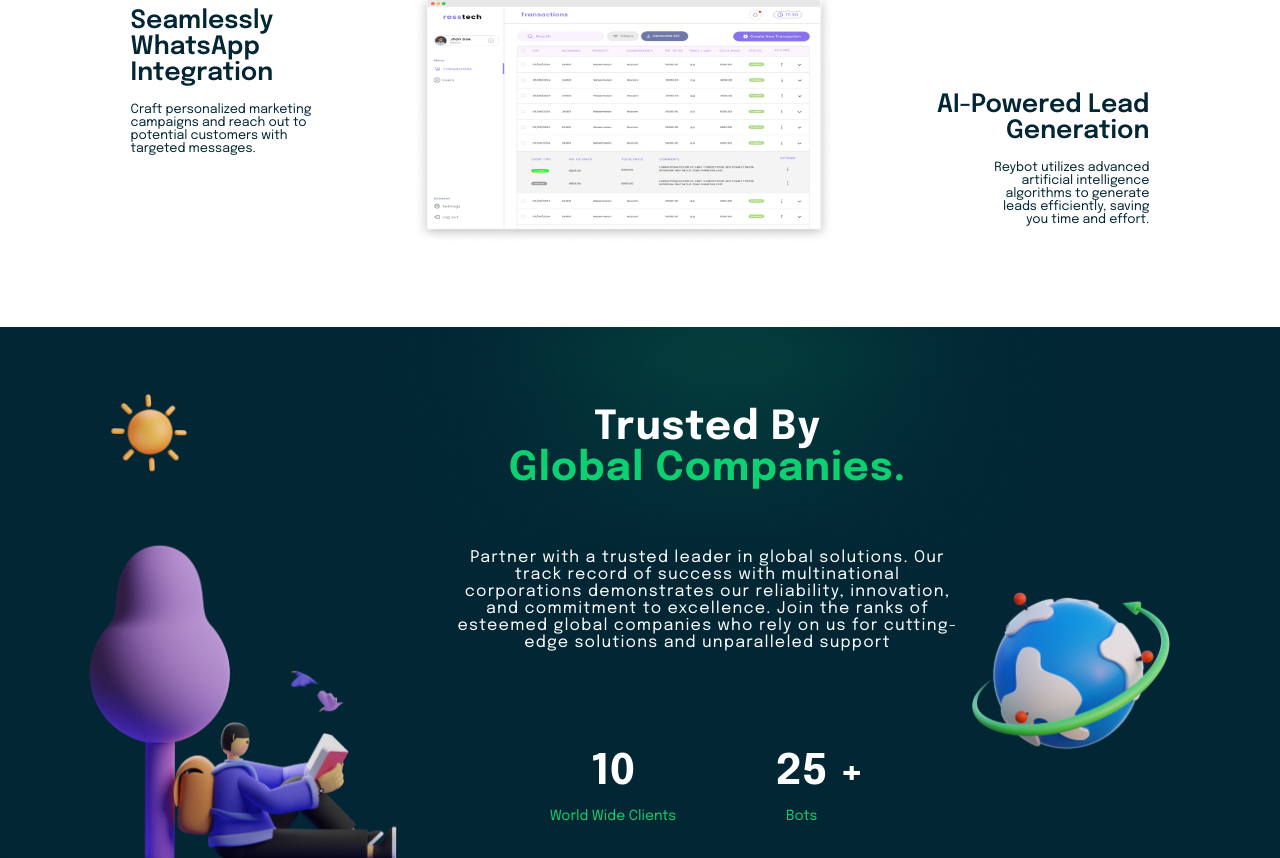
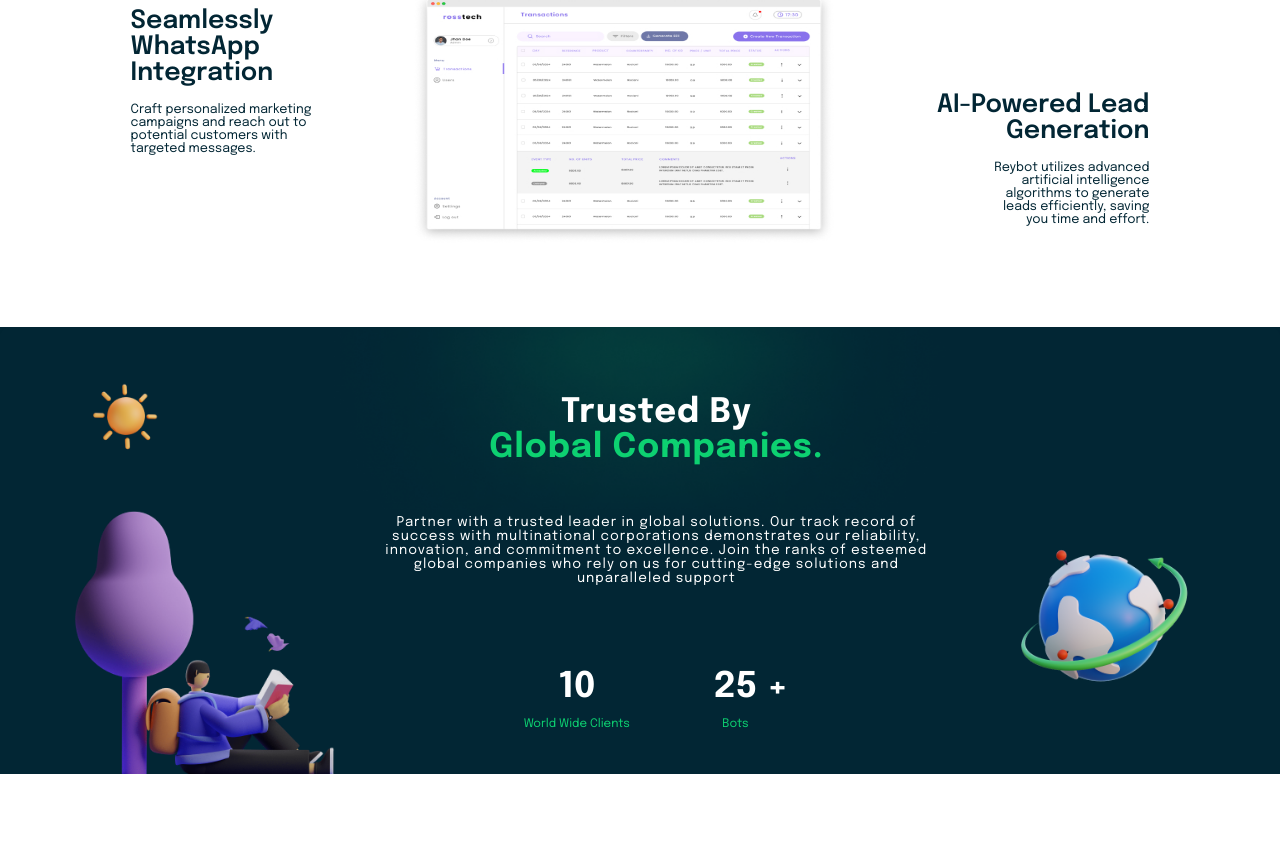
Before and after one commit to Aditya-0712/Reybot, a React (Create React App) app: page / in a window 1280 px wide. Shown: the part 2301-3159 px from the top of the page. After the commit the page ends 3075 px from the top, so only its background shows below. Built offline with nearby package versions, Linux system fonts and the light colour scheme.

Commit message:
section 6 px to vw done

```diff
--- a/src/Landing Page/components/section6/Section6.jsx
+++ b/src/Landing Page/components/section6/Section6.jsx
@@ -16,7 +16,7 @@
                 <p className="desc">Partner with a trusted leader in global solutions. Our track record of success with multinational corporations demonstrates our reliability, innovation, and commitment to excellence. Join the ranks of esteemed global companies who rely on us for cutting-edge solutions and unparalleled support</p>
                 <div className="box">
                     <div><p>10</p><p>World Wide Clients</p></div>
-                    <div style={{marginLeft:"100px"}}><p>25 +</p><p style={{marginLeft:"10px"}}>Bots</p></div>
+                    <div style={{marginLeft:"6.572vw"}}><p>25 +</p><p style={{marginLeft:"0.657vw"}}>Bots</p></div>
                 </div>
             </div>
             <img className="sec6pt3" src={vector2} alt="vector" />
--- a/src/Landing Page/components/section6/section.css
+++ b/src/Landing Page/components/section6/section.css
@@ -11,46 +11,46 @@
 .section6 .sec6pt1{
     display: flex;
     flex-direction: column;
-    margin:60px 0 auto 15px;
+    margin:3.94vw 0 auto 0.99vw;
 }
 
 .section6 .sec6pt1 img:nth-child(1){
-    width:90px;
-    height:90px;
-    margin:0 auto 0 90px;
+    width:5.92vw;
+    height:5.92vw;
+    margin:0 auto 0 5.92vw;
 }
 
 .section6 .sec6pt1 img:nth-child(2){
-    width: 400px;
+    width: 26.29vw;
     height: auto;
-    margin:50px 0 0 40px;
+    margin:3.29vw 0 0 2.63vw;
 }
 
 .section6 .sec6pt2{
     display: flex;
     flex-direction: column;
-    margin:80px 0 auto 0;
+    margin:5.26vw 0 auto 0;
 }
 
 .section6 .sec6pt2 .heading{
-    font:40px epilogue-bold;
+    font:2.63vw epilogue-bold;
     margin:0 auto;
     color:white;
-    letter-spacing: 1.1px;
+    letter-spacing: 0.07vw;
 }
 
 .section6 .sec6pt2 .desc{
-    font:16px epilogue-reg;
+    font:1.05vw epilogue-reg;
     color:white;
-    margin:60px auto 0 auto;
+    margin:3.94vw auto 0 auto;
     text-align: center;
-    max-width: 650px;
-    letter-spacing: 1.2px;
+    max-width: 42.73vw;
+    letter-spacing: 0.08vw;
 }
 
 .section6 .sec6pt2 .box{
     display: flex;
-    margin:100px auto auto auto;
+    margin:6.57vw auto auto auto;
 }
 
 .section6 .sec6pt2 .box div{
@@ -60,19 +60,19 @@
 }
 
 .section6 .sec6pt2 .box div p:nth-child(1){
-    font:42px epilogue-bold;
+    font:2.76vw epilogue-bold;
     color:white;
     margin:0 auto;
 }
 
 .section6 .sec6pt2 .box div p:nth-child(2){
-    font:14px epilogue-reg;
+    font:0.92vw epilogue-reg;
     color:#0DD171;
-    margin:15px auto 0 auto;
+    margin:0.99vw auto 0 auto;
 }
 
 .section6 .sec6pt3{
-    width:220px;
-    height:220px;
-    margin:auto 100px 80px auto;
+    width:14.46vw;
+    height:14.46vw;
+    margin:auto 6.57vw 5.26vw auto;
 }
```
